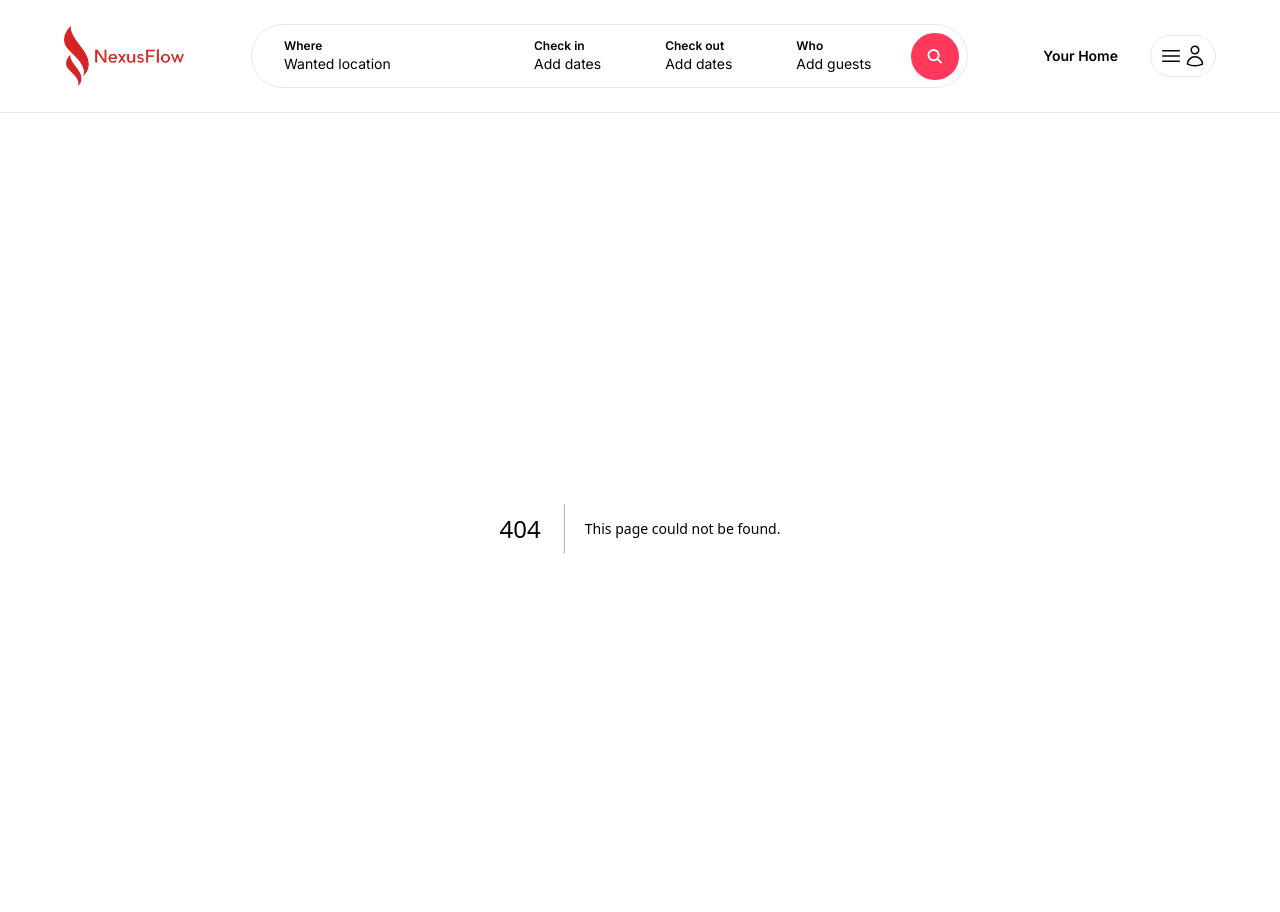
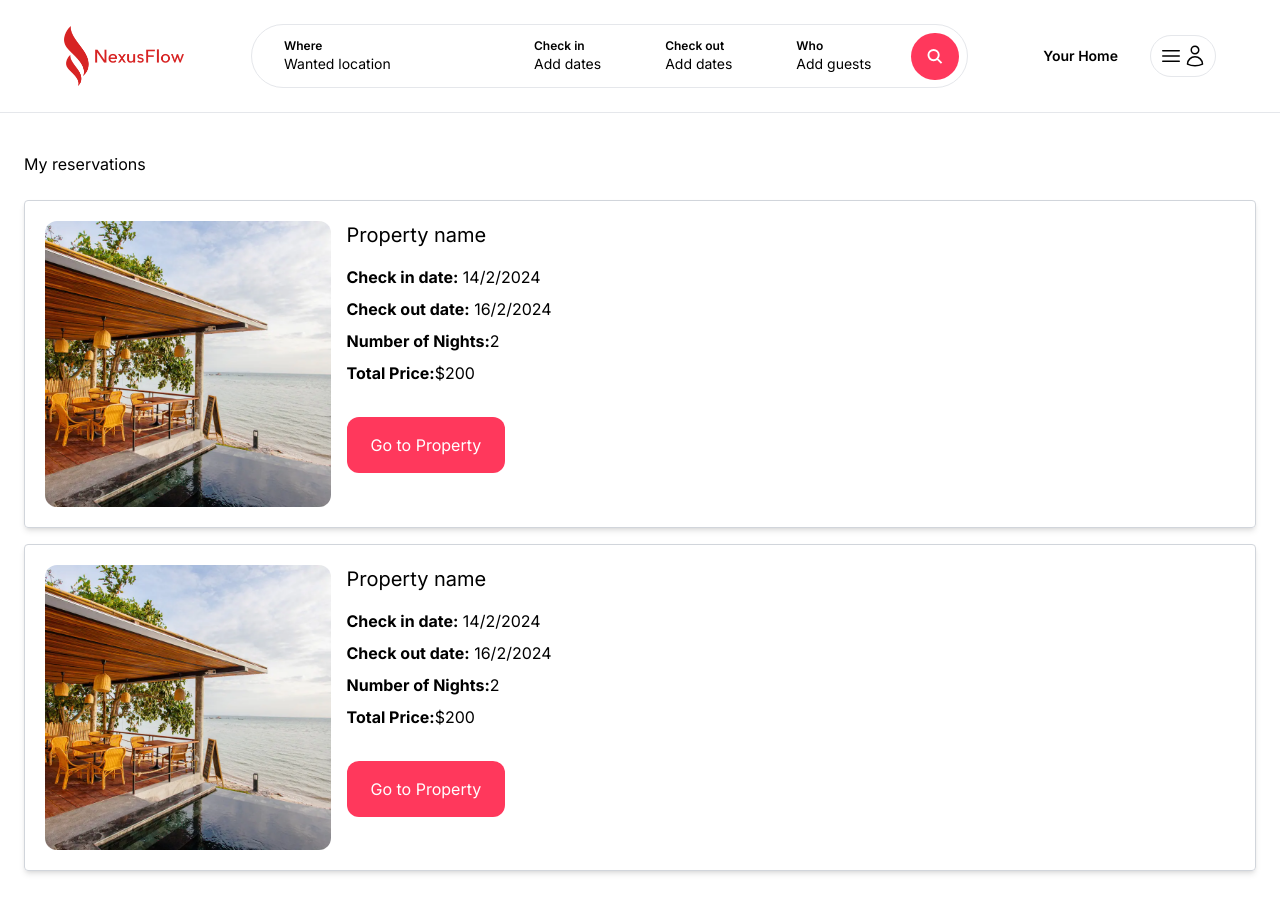
Before and after one commit to MeetkumarChavda/NexusFlow, a Next.js app in the folder nexusflow-front/: page /myreservations in a window 1280 px wide. Before the commit this address had no page. Shown: the top 912 px of the page. Built offline with nearby package versions, Linux system fonts and the light colour scheme.

Commit message:
feat: My reservations added

```diff
--- /dev/null
+++ b/nexusflow-front/app/myreservations/page.tsx
@@ -0,0 +1,52 @@
+import Image from "next/image";
+const MyReservationsPage = () => {
+return (
+    <main className="max-w-[1500px] mx-auto px-6 pb-6">
+    <h1 className="my-6 text-2x1">My reservations</h1>
+        <div className="space-y-4">
+            <div className="p-5 grid grid-cols-1 md:grid-cols-4 gap-4 shadow-md border border-gray-300 rounded xl">
+                <div className="col-span-1">
+                    <div className="relative overflow-hidden aspect-square rounded-xl">
+                        <Image
+                        fill
+                        src="/beach.webp"
+                        className="hover:scale-110 object-cover transition h-full w-full"
+                        alt="Beach House" />
+                    </div>
+                </div>
+                <div className="col-span-1 md:col-span-3">
+                    <h2 className="mb-4 text-xl">Property name</h2>
+                    <p className="mb-2"><strong>Check in date:</strong> 14/2/2024</p>
+                    <p className="mb-2"><strong>Check out date:</strong> 16/2/2024</p>
+                    <p className="mb-2"><strong>Number of Nights:</strong>2</p>
+                    <p className="mb-2"><strong>Total Price:</strong>$200</p>
+                    <div className="mt-6 inline-block cursor-pointer py-4 px-6 bg-nexus text-white rounded-xl">Go to Property</div>
+                </div>
+            </div>
+
+            <div className="p-5 grid grid-cols-1 md:grid-cols-4 gap-4 shadow-md border border-gray-300 rounded xl">
+                <div className="col-span-1">
+                    <div className="relative overflow-hidden aspect-square rounded-xl">
+                        <Image
+                        fill
+                        src="/beach.webp"
+                        className="hover:scale-110 object-cover transition h-full w-full"
+                        alt="Beach House" />
+                    </div>
+                </div>
+                <div className="col-span-1 md:col-span-3">
+
+                    <h2 className="mb-4 text-xl">Property name</h2>
+                    <p className="mb-2"><strong>Check in date:</strong> 14/2/2024</p>
+                    <p className="mb-2"><strong>Check out date:</strong> 16/2/2024</p>
+                    <p className="mb-2"><strong>Number of Nights:</strong>2</p>
+                    <p className="mb-2"><strong>Total Price:</strong>$200</p>
+                    <div className="mt-6 inline-block cursor-pointer py-4 px-6 bg-nexus text-white rounded-xl">Go to Property</div>
+                </div>
+
+            </div>
+        </div>
+    </main>
+)
+}
+export default MyReservationsPage;
```
